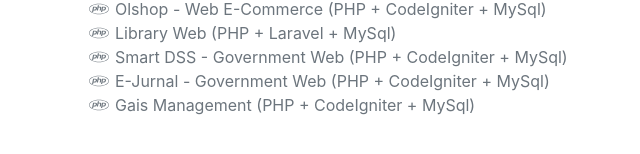
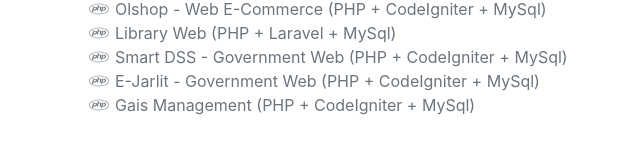
Before and after one commit to Sbirin/Sbirin, a plain HTML site: page index.html in a window 1280 px wide. Shown: the part 4753-4907 px from the top of the page, 245-885 px from the left. Drawn offline with nearby package versions, Linux system fonts and the light colour scheme; a web font is replaced by a local one.

Commit message:
Update e jarlit

```diff
--- a/index.html
+++ b/index.html
@@ -244,7 +244,7 @@
                         </li>
                         <li>
                             <span class="fa-li"><i class="fab fa-php text-secondary"></i></span>
-                           E-Jurnal - Government Web (PHP + CodeIgniter + MySql)
+                           E-Jarlit - Government Web (PHP + CodeIgniter + MySql)
                         </li>
                         <li>
                             <span class="fa-li"><i class="fab fa-php text-secondary"></i></span>
```
